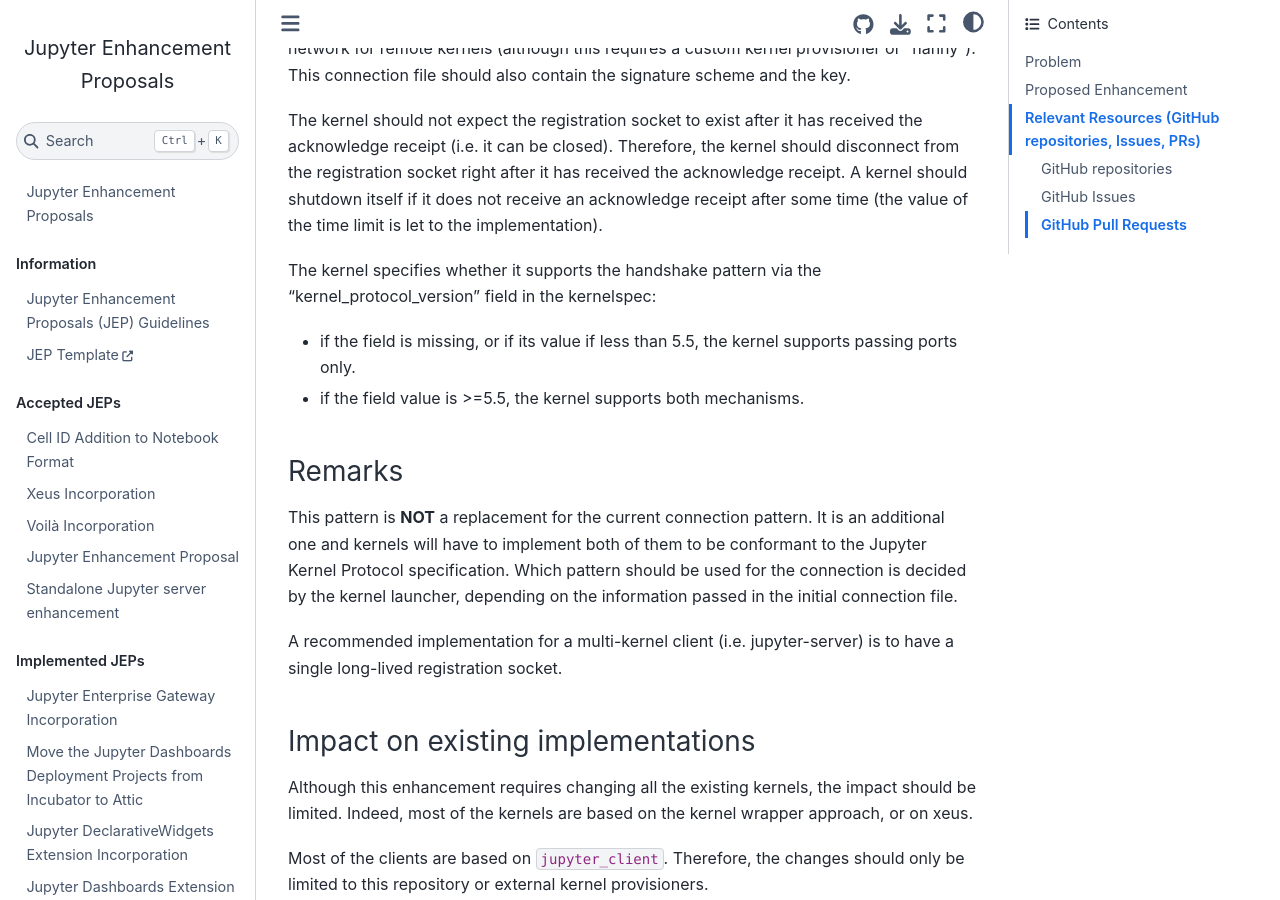
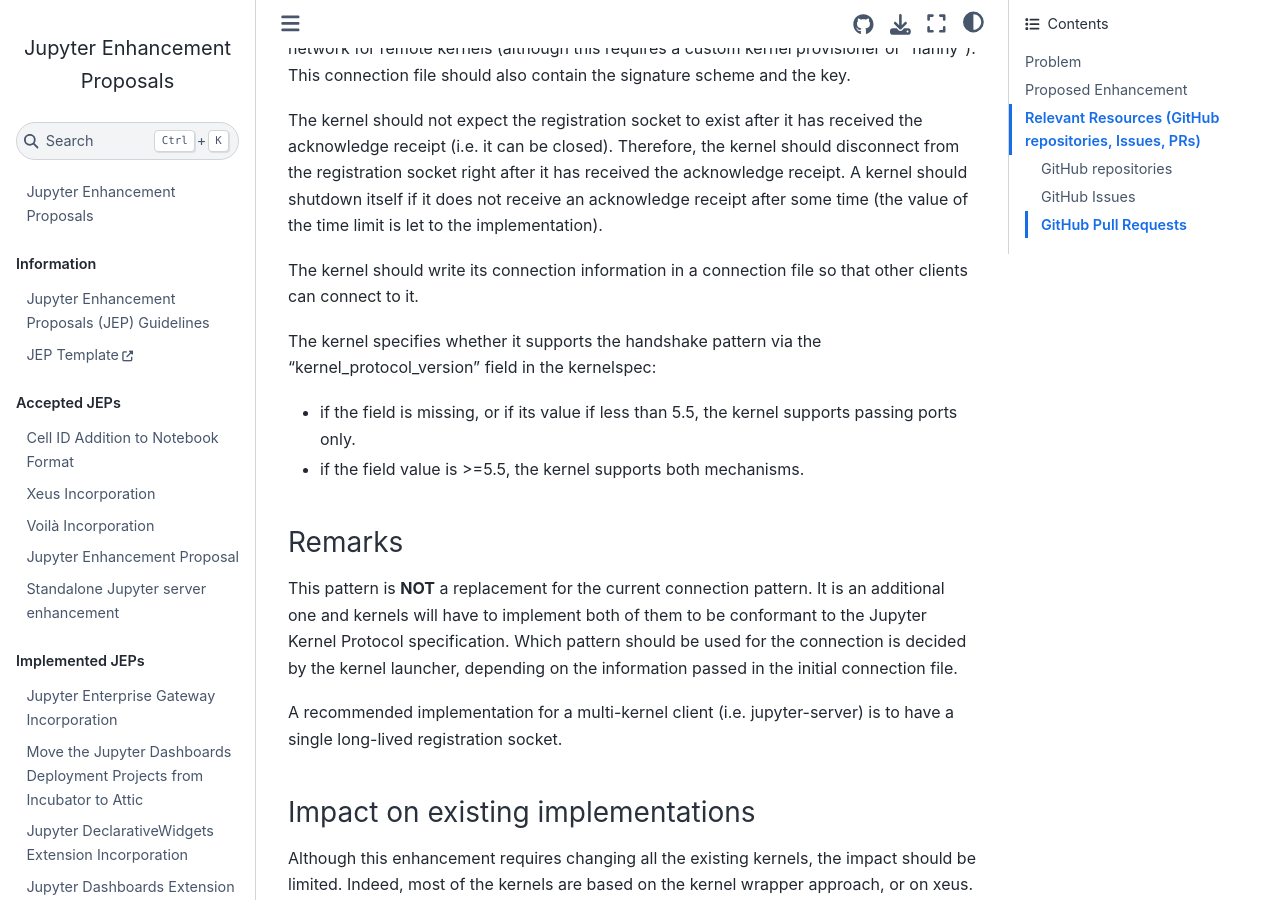
Before and after one commit to jupyter/enhancement-proposals, a Jupyter Book: the page built from jupyter-handshaking/jupyter-handshaking.md, in a window 1280 px wide and 900 px high, scrolled down 976 px. Built offline with Jupyter Book 1.0.4 settings and Sphinx 7.4.7 and the Sphinx Book theme 1.1.4, drawn with Linux system fonts in a browser that asks for light colours; some of the changed lines change nothing that is shown.

Commit message:
Kernel should dump its connection information

```diff
--- a/jupyter-handshaking/jupyter-handshaking.md
+++ b/jupyter-handshaking/jupyter-handshaking.md
@@ -1,3 +1,11 @@
+---
+title: Kernel Handshaking pattern
+authors: Johan Mabille (@JohanMabille)
+issue-number:
+pr-number: 66
+date-started: 2021-01-05
+---
+
 # Kernel Handshaking pattern
 
 ## Problem
@@ -18,6 +26,8 @@
 The way the launcher passes the connection information for the registration socket to the kernel should be similar to that of passing the ports of the kernel socket in the current connection pattern: a connection file that can be read by local kernels or sent over the network for remote kernels (although this requires a custom kernel provisioner or "nanny"). This connection file should also contain the signature scheme and the key.
 
 The kernel should not expect the registration socket to exist after it has received the acknowledge receipt (i.e. it can be closed). Therefore, the kernel should disconnect from the registration socket right after it has received the acknowledge receipt. A kernel should shutdown itself if it does not receive an acknowledge receipt after some time (the value of the time limit is let to the implementation).
+
+The kernel should write its connection information in a connection file so that other clients can connect to it.
 
 The kernel specifies whether it supports the handshake pattern via the "kernel_protocol_version" field in the kernelspec:
 - if the field is missing, or if its value if less than 5.5, the kernel supports passing ports only.
```
